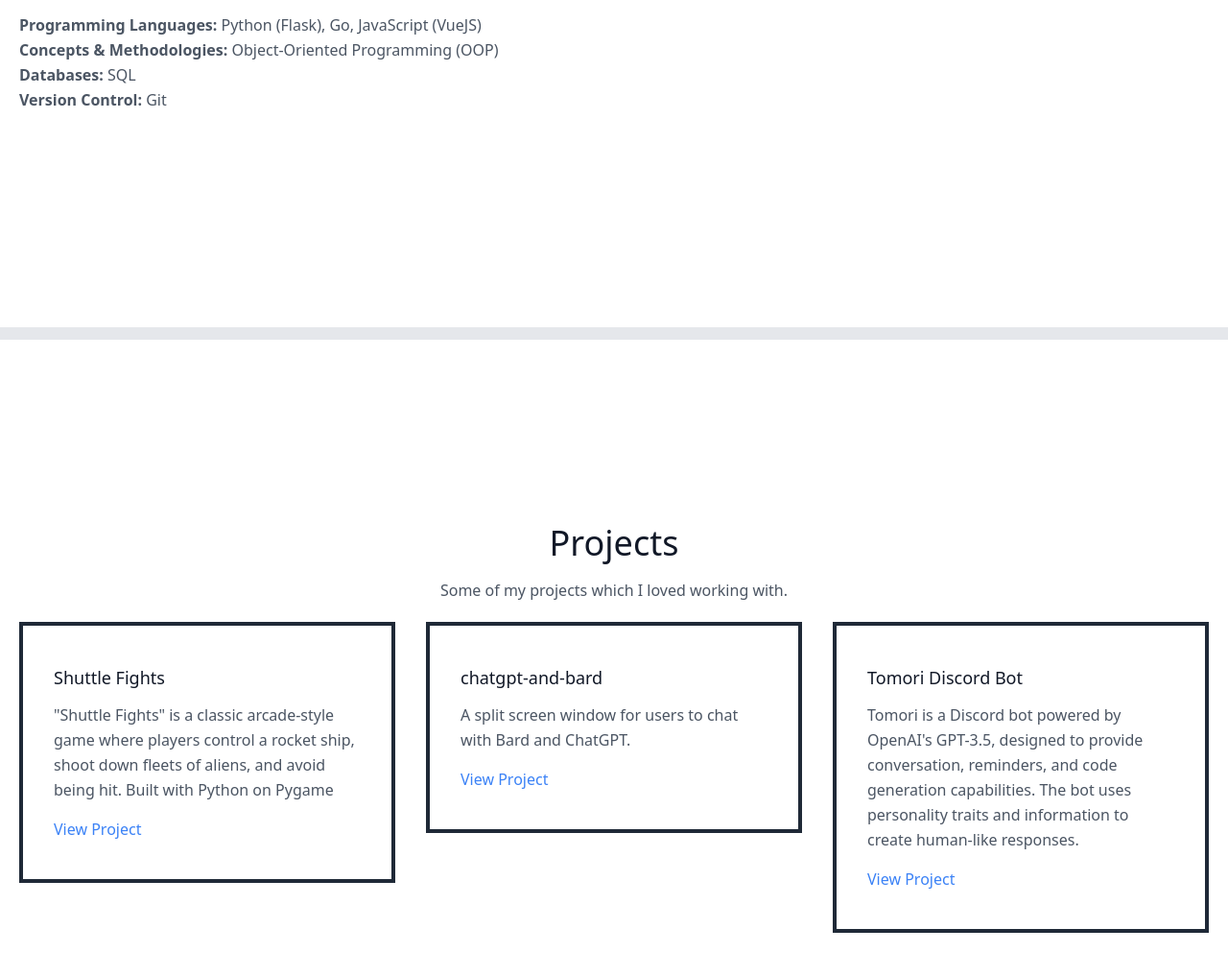
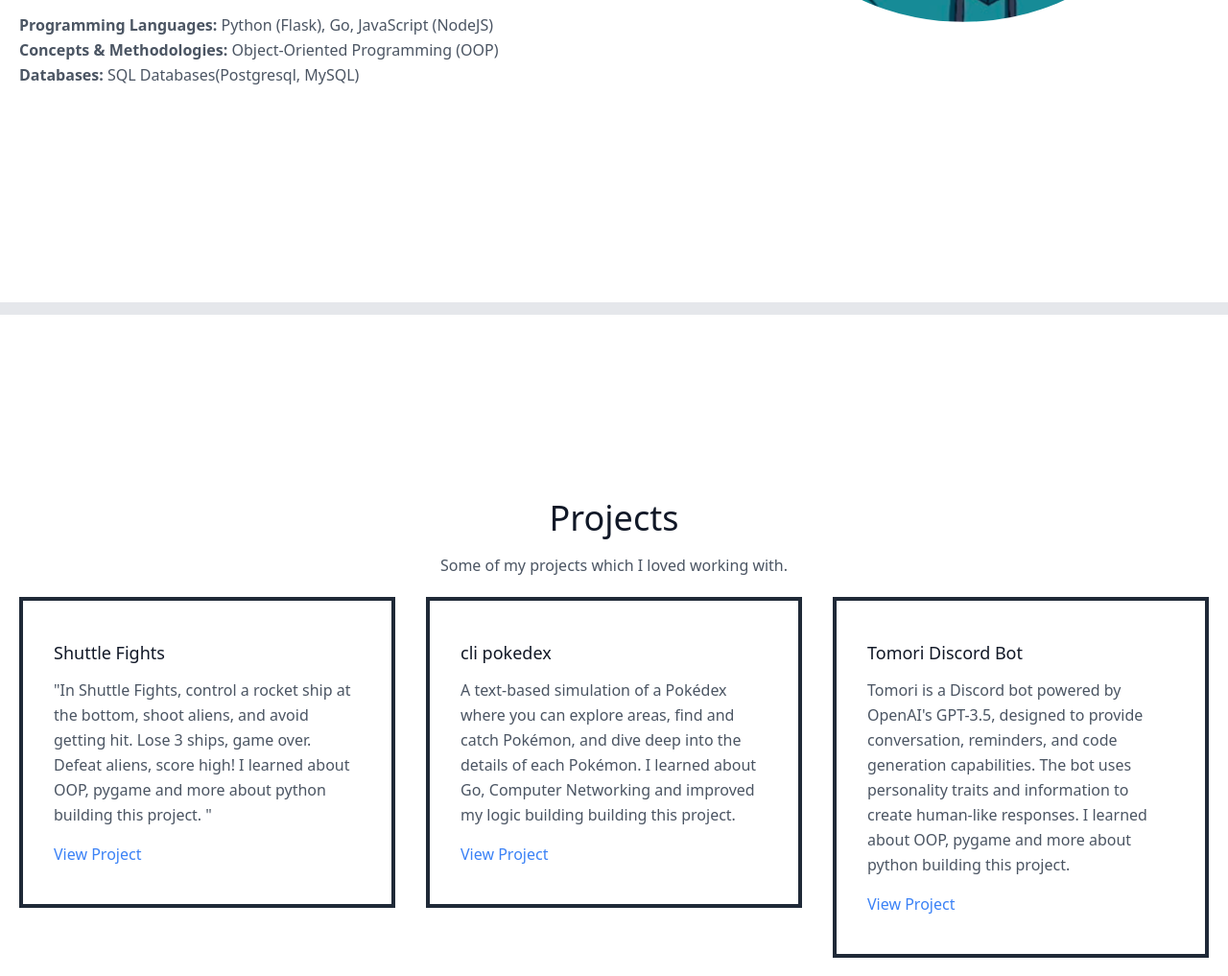
Before and after one commit to som-sama/som-sama.github.io, a website built with Vite: page index.html in a window 1280 px wide. Shown: the part 753-1770 px from the top of the page at 96% size. Built offline with nearby package versions, Linux system fonts and the light colour scheme.

Commit message:
small changes

```diff
--- a/index.html
+++ b/index.html
@@ -28,7 +28,7 @@
       <section id="about" class="text-gray-600 body-font">
         <div class="container mx-auto flex px-5 py-24 md:flex-row flex-col items-center">
           <div class="lg:flex-grow md:w-1/2 lg:pr-24 md:pr-16 flex flex-col md:items-start md:text-left mb-16 md:mb-0 items-center text-center">
-            <h1 class="title-font sm:text-4xl text-3xl mb-4 font-medium text-gray-900">hi, i am som
+            <h1 class="title-font sm:text-4xl text-3xl mb-4 font-medium text-gray-900">hi, i am som(open to intern)
               <hr>
               <hr>
               <a href="https://wakatime.com/@a7a25715-a210-4351-8d2d-216cf91269f0"><img src="https://wakatime.com/badge/user/a7a25715-a210-4351-8d2d-216cf91269f0.svg" alt="Total time coded since Apr 8 2022" /></a>
@@ -42,10 +42,9 @@
             <h1 class="title-font sm:text-4xl text-3xl mb-4 font-medium text-gray-900">skills
             </h1>
             <p class="mb-8 leading-relaxed">
-              <strong>Programming Languages:</strong> Python (Flask), Go, JavaScript (VueJS)<br>
+              <strong>Programming Languages:</strong> Python (Flask), Go, JavaScript (NodeJS)<br>
               <strong>Concepts & Methodologies:</strong> Object-Oriented Programming (OOP)<br>
-              <strong>Databases:</strong> SQL<br>
-              <strong>Version Control:</strong> Git
+              <strong>Databases:</strong> SQL Databases(Postgresql, MySQL)<br>
             </p>
 
           </div>
@@ -53,7 +52,7 @@
 
 
           <div class="lg:max-w-lg lg:w-full md:w-1/2 w-5/6">
-            <img class="object-cover object-center rounded-full" alt="hero" src="/images/y00t.jpg">
+            <img class="object-cover object-center rounded-full" alt="hero" src="/images/y00ts.png">
           </div>
 
         </div>
@@ -103,22 +102,26 @@
             <div class="lg:w-1/3 sm:w-1/2 p-4">
               <div class="px-8 py-10 relative w-full border-4 border-gray-800 bg-white">
                 <h1 class="title-font text-lg font-medium text-gray-900 mb-3">Shuttle Fights</h1>
-                <p class="leading-relaxed">"Shuttle Fights" is a classic arcade-style game where players control a rocket ship, shoot down fleets of aliens, and avoid being hit. Built with Python on Pygame</p>
+                <p class="leading-relaxed">"In Shuttle Fights, control a rocket ship at the bottom, shoot aliens, and avoid getting hit. Lose 3 ships, game over. Defeat aliens, score high!
+                  I learned about OOP, pygame and more about python building this project.
+                  "</p>
                 <a href="https://github.com/som-sama/alien-invasion" class="mt-4 text-blue-500 inline-flex items-center">View Project</a>
               </div>
             </div>
             <!-- Repeat the single project section for more projects -->
             <div class="lg:w-1/3 sm:w-1/2 p-4">
                 <div class="px-8 py-10 relative w-full border-4 border-gray-800 bg-white">
-                  <h1 class="title-font text-lg font-medium text-gray-900 mb-3">chatgpt-and-bard</h1>
-                  <p class="leading-relaxed">A split screen window for users to chat with Bard and ChatGPT.</p>
-                  <a href="https://github.com/som-sama/chatgpt-and-bard" class="mt-4 text-blue-500 inline-flex items-center">View Project</a>
+                  <h1 class="title-font text-lg font-medium text-gray-900 mb-3">cli pokedex</h1>
+                  <p class="leading-relaxed">A text-based simulation of a Pokédex where you can explore areas, find and catch Pokémon, and dive deep into the details of each Pokémon.
+                    I learned about Go, Computer Networking and improved my logic building building this project.
+                    </p>
+                  <a href="https://github.com/som-sama/poke-dex" class="mt-4 text-blue-500 inline-flex items-center">View Project</a>
                 </div>
               </div>
               <div class="lg:w-1/3 sm:w-1/2 p-4">
                 <div class="px-8 py-10 relative w-full border-4 border-gray-800 bg-white">
                   <h1 class="title-font text-lg font-medium text-gray-900 mb-3">Tomori Discord Bot</h1>
-                  <p class="leading-relaxed">Tomori is a Discord bot powered by OpenAI's GPT-3.5, designed to provide conversation, reminders, and code generation capabilities. The bot uses personality traits and information to create human-like responses.  </p>
+                  <p class="leading-relaxed">Tomori is a Discord bot powered by OpenAI's GPT-3.5, designed to provide conversation, reminders, and code generation capabilities. The bot uses personality traits and information to create human-like responses. I learned about OOP, pygame and more about python building this project.  </p>
                   <a href="https://github.com/som-sama/tomori" class="mt-4 text-blue-500 inline-flex items-center">View Project</a>
                 </div>
               </div>
@@ -187,7 +190,7 @@
               <h1 class="title-font sm:text-4xl text-3xl mb-4 font-medium text-gray-900">Contact Me</h1>
               <p class="leading-relaxed mb-5">If you'd like to reach out, feel free to connect with me on social media or via email!</p>
               <div class="flex flex-wrap justify-center">
-                <a href="mailto:soumdatta81@gmail.com" class="mr-4 hover:text-gray-900">
+                <a href="mailto:somsama@skiff.com" class="mr-4 hover:text-gray-900">
                   <i class="far fa-envelope fa-2x"></i>
                 </a>
                 <a href="https://twitter.com/somstwt" target="_blank" class="mr-4 hover:text-gray-900">
```
Also changed, not shown: images/y00ts.png (added).
